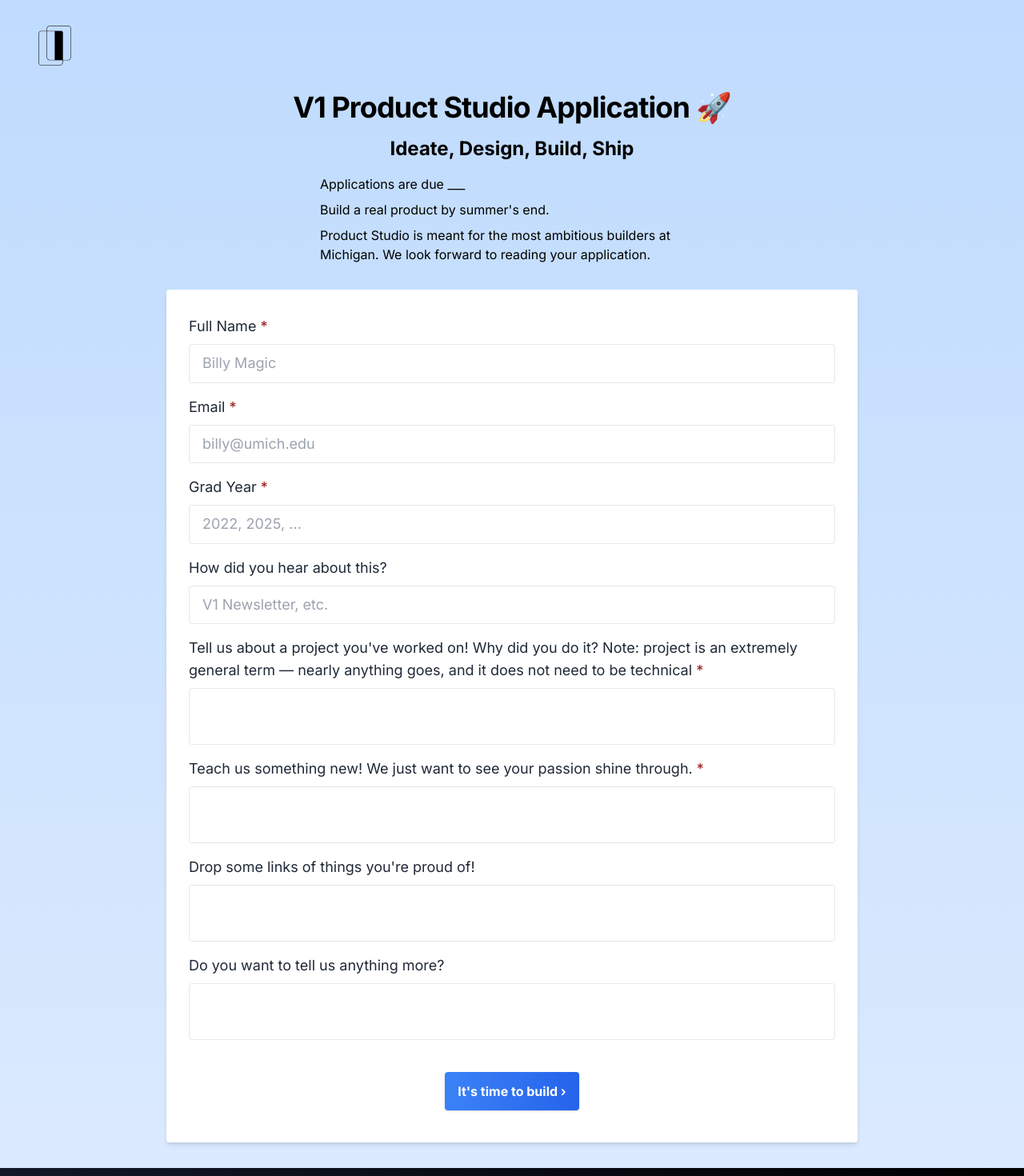
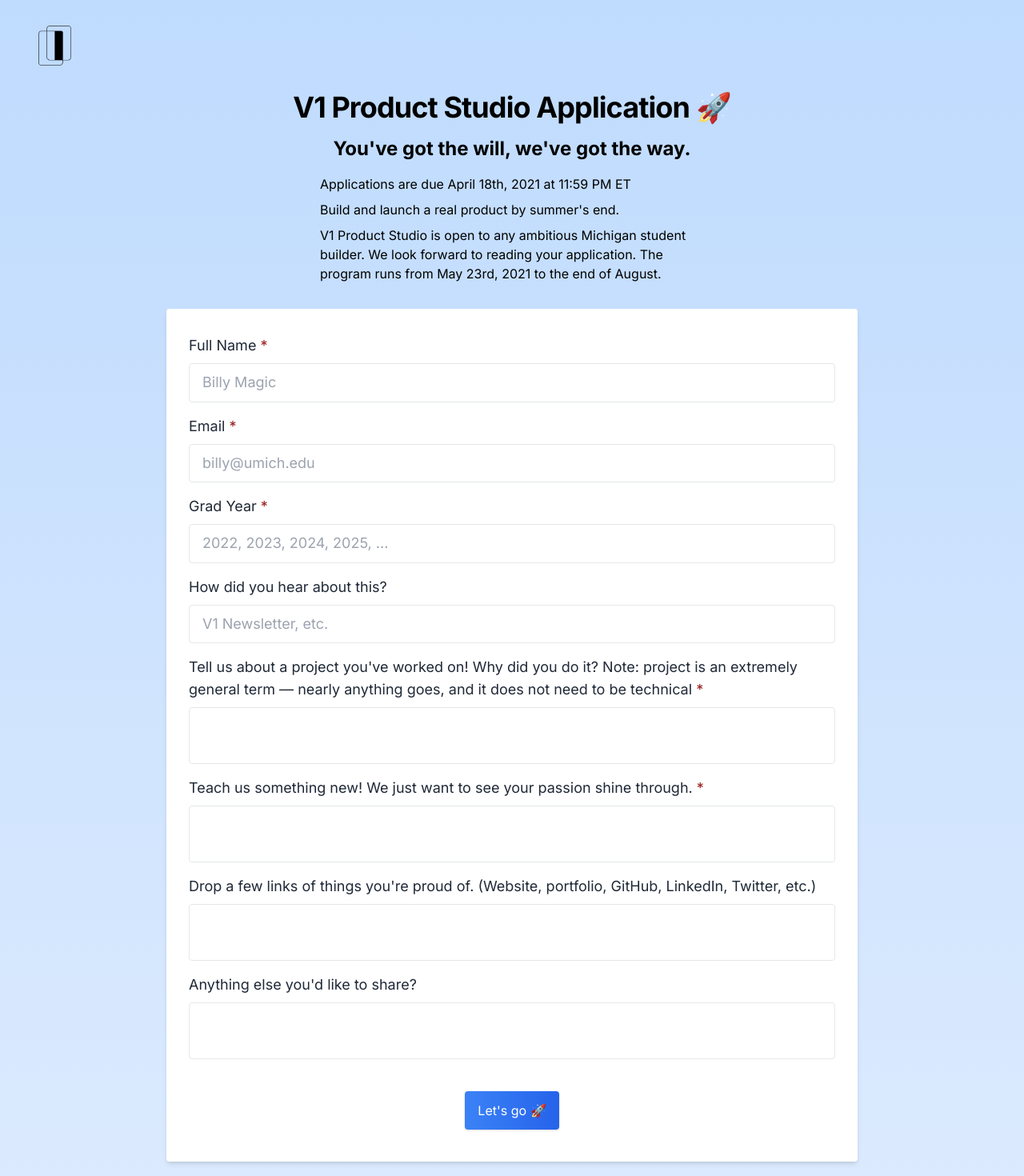
Before and after one commit to V1Michigan/studio, a Next.js app: page /application in a window 1280 px wide. Shown: the top 1470 px of the page at 80% size. Built offline with nearby package versions, Linux system fonts and the light colour scheme.

Commit message:
improvements

```diff
--- a/pages/application.js
+++ b/pages/application.js
@@ -143,7 +143,7 @@
       <div className="bg-gradient-to-t from-blue-100 to-blue-200 p-4">
         <div className="p-4 flex justify-center md:justify-start">
           <Link href="/">
-            <img className="logo mr-3 ml-4 rounded-sm" src="/clear_logo.png" />
+            <img className="logo mr-3 ml-4 rounded-sm cursor-pointer	" src="/clear_logo.png" />
           </Link>
         </div>
         <div>
@@ -151,17 +151,20 @@
             V1 Product Studio Application 🚀
           </h1>
           <p className="text-center font-bold text-black-800 text-2xl">
-            Ideate, Design, Build, Ship
+            You've got the will, we've got the way.
           </p>
           <div className="max-w-lg mx-auto p-4 text-base">
             {" "}
-            <p className="text-black-800">Applications are due ___</p>
-            <p className="text-black-800 mt-2">
-              Build a real product by summer's end.
+            <p className="text-black-800">
+              Applications are due April 18th, 2021 at 11:59 PM ET
             </p>
             <p className="text-black-800 mt-2">
-              Product Studio is meant for the most ambitious builders at
-              Michigan. We look forward to reading your application.
+              Build and launch a real product by summer's end.
+            </p>
+            <p className="text-black-800 mt-2">
+              V1 Product Studio is open to any ambitious Michigan student
+              builder. We look forward to reading your application. The program
+              runs from May 23rd, 2021 to the end of August.
             </p>
           </div>
         </div>
@@ -231,7 +234,7 @@
               <Input
                 label="Grad Year"
                 id="year"
-                placeholder="2022, 2025, ..."
+                placeholder="2022, 2023, 2024, 2025, ..."
                 handleInputChange={handleInputChange}
                 value={event.year}
                 submitted={submitted}
@@ -265,7 +268,7 @@
                 submitted={submitted}
               />
               <TextArea
-                label="Drop some links of things you're proud of!"
+                label="Drop a few links of things you're proud of. (Website, portfolio, GitHub, LinkedIn, Twitter, etc.)"
                 id="links"
                 handleInputChange={handleInputChange}
                 value={event.links}
@@ -273,7 +276,7 @@
               />
 
               <TextArea
-                label="Do you want to tell us anything more?"
+                label="Anything else you'd like to share?"
                 id="else"
                 handleInputChange={handleInputChange}
                 value={event.else}
@@ -284,12 +287,12 @@
               <div className="px-3 mt-10 mb-6">
                 <button
                   type="submit"
-                  className={`bg-gradient-to-r from-blue-500 to-blue-600 hover:opacity-75 text-white font-bold py-3 px-4 rounded shadow mb-4 ${
+                  className={`bg-gradient-to-r from-blue-500 to-blue-600 hover:opacity-75 text-white py-3 px-4 rounded shadow mb-4 ${
                     submitted ? "hidden" : "block"
                   } mx-auto`}
                   disabled={submitted}
                 >
-                  It's time to build ›
+                  Let's go 🚀
                 </button>
                 <button
                   type="button"
--- a/pages/index.js
+++ b/pages/index.js
@@ -40,7 +40,7 @@
 
         <div className="p-8 max-w-6xl mx-auto">
           <h1 className="text-6xl font-bold tracking-tighter text-gray-900 mt-8">
-            A one-of-a-kind product studio at the University of Michigan.
+            A one-of-a-kind product studio.
           </h1>
           <h2 className="text-3xl tracking-tight text-gray-700 my-4">
             Software is eating the world, and we're here to embrace it. Join us
@@ -52,7 +52,6 @@
           &darr;
         </div>
         <Value />
-
         <Logos />
 
         <div id="apply" className="bg-gray-100 py-4">
@@ -63,7 +62,7 @@
               </h1>
               <p className="text-gray-700 text-xl text-center my-2 max-w-3xl mx-auto">
                 Build and launch a real product over three months this summer.
-                We can't wait to see what you build.
+                We can't wait to see what you build. Limited spots available.
               </p>
             </div>
 
```
